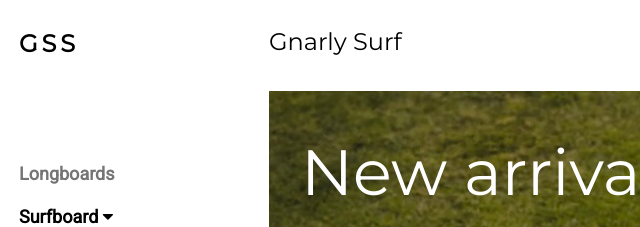
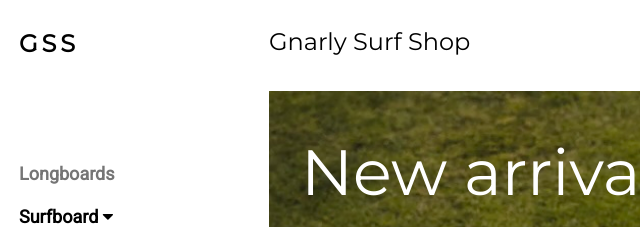
Before and after one commit to Jolinwszhang/Zhang_Jolin_Assignment1, a website: page public/index.html in a window 1280 px wide. Shown: the top 227 px of the page, 37-677 px from the left. Drawn offline with nearby package versions, Linux system fonts and the light colour scheme; files whose address does not match are found by name.

Commit message:
spelling

```diff
--- a/public/index.html
+++ b/public/index.html
@@ -75,7 +75,7 @@
 
   <!-- Top header -->
   <header class="w3-container w3-xlarge">
-    <p class="w3-left">Gnarly Surf</p>
+    <p class="w3-left">Gnarly Surf Shop</p>
     <p class="w3-right">
       <i class="fa fa-search"></i>  <input id="search_textbox" onkeyup="myFunction()" placeholder="Search ..." title="Type in search term" type="text">
 
```
Also changed, not shown: public/store.html (+1 -1 lines).
